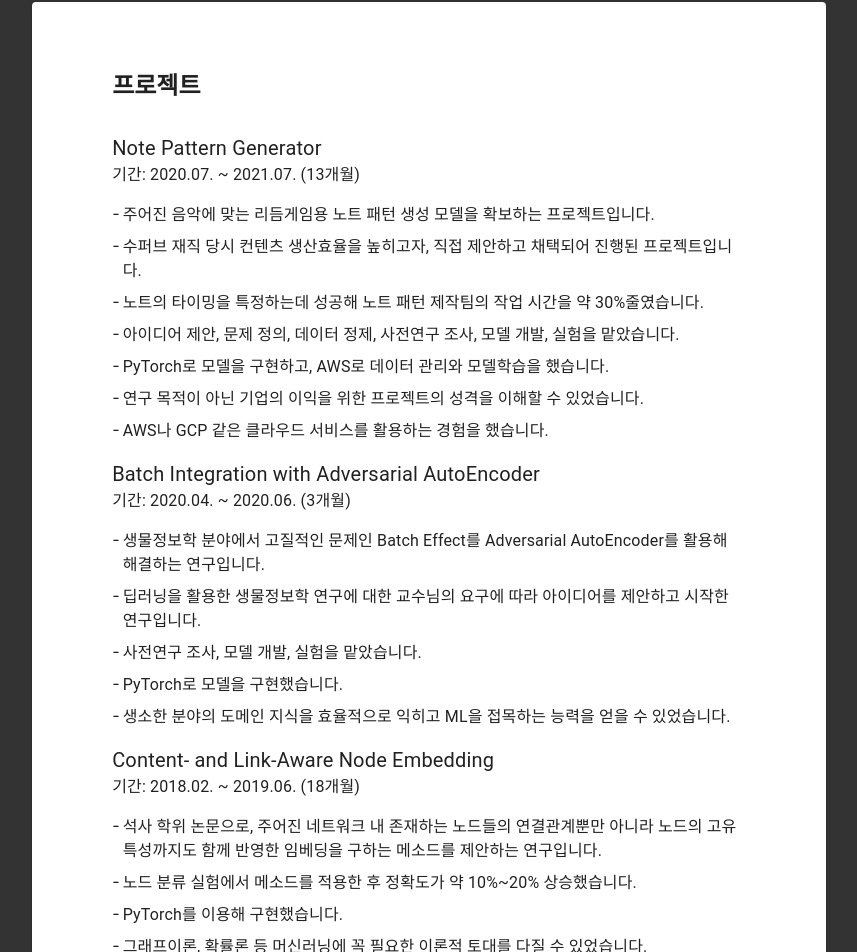
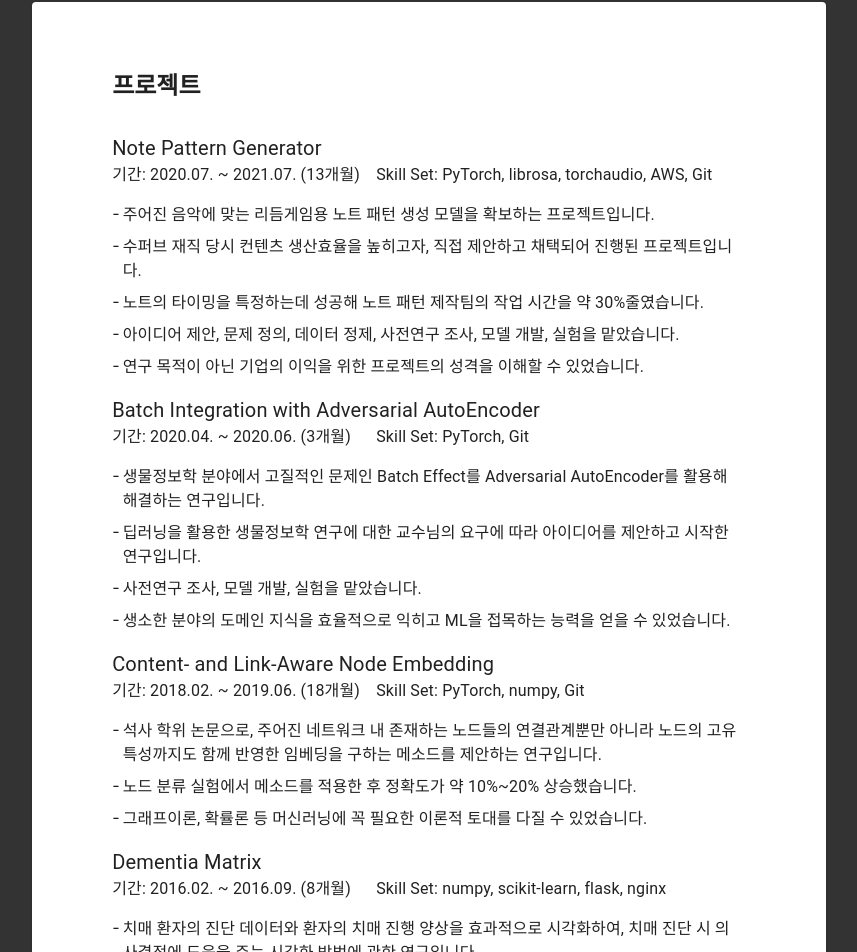
Before and after one commit to helloybz/resume, a React (Create React App) app: page / in a window 1280 px wide. Shown: the part 1315-2267 px from the top of the page, without its empty margins (211-1068 px from the left). Built offline with nearby package versions, Linux system fonts and the light colour scheme.

Commit message:
Add skillsets

```diff
--- a/src/Resume.js
+++ b/src/Resume.js
@@ -58,15 +58,15 @@ export function Resume({ printable = false }) {
                         "padding": { "xs": printable ? "1rem 2rem" : "0", "md": "1rem 2rem" },
                     }}>
 
-                    {info.project.items.slice(0, 3).map((item, i) => {
+                    {info.project.items.slice(0, 4).map((item, i) => {
                         return (
-                            <ProjectItem key={i} printable={printable} name={item.name} at={item.at} duration={item.duration} description={item.description} />
+                            <ProjectItem key={i} printable={printable} name={item.name} at={item.at} skillset={item.skillset} duration={item.duration} description={item.description} />
                         )
                     })}
                 </Grid>
             </Grid>
 
-            <Grid className="page_3" item container component={printable ? null : Paper} sx={{ maxWidth: '210mm', minHeight: "297mm", padding: { "xs": "1rem", "md": "3rem" }, marginBottom: printable ? 0 : '1rem', display: "block" }}>
+            {/* <Grid className="page_3" item container component={printable ? null : Paper} sx={{ maxWidth: '210mm', minHeight: "297mm", padding: { "xs": "1rem", "md": "3rem" }, marginBottom: printable ? 0 : '1rem', display: "block" }}>
                 <Grid
                     item xs={12}
                     sx={{
@@ -87,11 +87,11 @@ export function Resume({ printable = false }) {
 
                     {info.project.items.slice(3, 6).map((item, i) => {
                         return (
-                            <ProjectItem key={i} printable={printable} name={item.name} at={item.at} duration={item.duration} description={item.description} />
+                            <ProjectItem key={i} printable={printable} name={item.name} at={item.at} skillset={item.skillset} duration={item.duration} description={item.description} />
                         )
                     })}
                 </Grid>
-            </Grid>
+            </Grid> */}
         </Grid >
 
     )
--- a/src/components/ProjectItem/ProjectItem.js
+++ b/src/components/ProjectItem/ProjectItem.js
@@ -1,15 +1,18 @@
 import { Grid, List, ListItem, ListItemText, Typography } from "@mui/material";
 
 
-export function ProjectItem({ printable = false, name, at, duration, description }) {
+export function ProjectItem({ printable = false, name, at, duration, skillset = '', description }) {
     var descriptionByLine = description.split('\n')
     return (
         <Grid item xs={12} container sx={{ padding: { "xs": printable ? "0" : "1rem 0", "md": "0" } }}>
             <Grid item xs={12} component={Typography} sx={{ "fontSize": "h6.fontSize" }}>
                 {name}
             </Grid>
-            <Grid item xs={12} component={Typography} sx={{ "fontSize": "1rem" }}>
+            <Grid item xs={printable ? 5 : 12} md={5} component={Typography} sx={{ "fontSize": "1rem" }}>
                 기간: {duration}
+            </Grid>
+            <Grid item xs={printable ? 7 : 12} md={7} component={Typography} sx={{ "fontSize": "1rem" }}>
+                Skill Set: {skillset.join(', ')}
             </Grid>
 
             <Grid item xs={12} component={List} container sx={{ "marginTop": "0.5rem" }}>
--- a/src/info.js
+++ b/src/info.js
@@ -52,25 +52,24 @@ export var info = {
                 "name": "Note Pattern Generator",
                 "at": "수퍼브",
                 "duration": "2020.07. ~ 2021.07. (13개월)",
+                "skillset": ["PyTorch", "librosa", "torchaudio", "AWS", "Git"],
                 "description": `\
                 주어진 음악에 맞는 리듬게임용 노트 패턴 생성 모델을 확보하는 프로젝트입니다.
                 수퍼브 재직 당시 컨텐츠 생산효율을 높히고자, 직접 제안하고 채택되어 진행된 프로젝트입니다.
                 노트의 타이밍을 특정하는데 성공해 노트 패턴 제작팀의 작업 시간을 약 30%줄였습니다.
                 아이디어 제안, 문제 정의, 데이터 정제, 사전연구 조사, 모델 개발, 실험을 맡았습니다.
-                PyTorch로 모델을 구현하고, AWS로 데이터 관리와 모델학습을 했습니다.
-                연구 목적이 아닌 기업의 이익을 위한 프로젝트의 성격을 이해할 수 있었습니다.
-                AWS나 GCP 같은 클라우드 서비스를 활용하는 경험을 했습니다.\
+                연구 목적이 아닌 기업의 이익을 위한 프로젝트의 성격을 이해할 수 있었습니다.\
                 `
             },
             {
                 "name": "Batch Integration with Adversarial AutoEncoder",
                 "at": "아주대학교 의료원",
                 "duration": "2020.04. ~ 2020.06. (3개월)",
+                "skillset": ["PyTorch", "Git"],
                 "description": `\
                 생물정보학 분야에서 고질적인 문제인 Batch Effect를 Adversarial AutoEncoder를 활용해 해결하는 연구입니다.
                 딥러닝을 활용한 생물정보학 연구에 대한 교수님의 요구에 따라 아이디어를 제안하고 시작한 연구입니다.
                 사전연구 조사, 모델 개발, 실험을 맡았습니다.
-                PyTorch로 모델을 구현했습니다.
                 생소한 분야의 도메인 지식을 효율적으로 익히고 ML을 접목하는 능력을 얻을 수 있었습니다.\
                 `,
             },
@@ -78,10 +77,10 @@ export var info = {
                 "name": "Content- and Link-Aware Node Embedding",
                 "at": "아주대학교 대학원",
                 "duration": "2018.02. ~ 2019.06. (18개월)",
+                "skillset": ["PyTorch", "numpy", "Git"],
                 "description": `\
                 석사 학위 논문으로, 주어진 네트워크 내 존재하는 노드들의 연결관계뿐만 아니라 노드의 고유 특성까지도 함께 반영한 임베딩을 구하는 메소드를 제안하는 연구입니다.
                 노드 분류 실험에서 메소드를 적용한 후 정확도가 약 10%~20% 상승했습니다.
-                PyTorch를 이용해 구현했습니다.
                 그래프이론, 확률론 등 머신러닝에 꼭 필요한 이론적 토대를 다질 수 있었습니다.\
                 `,
             },
@@ -89,6 +88,7 @@ export var info = {
                 "name": "Dementia Matrix",
                 "at": "아주대학교",
                 "duration": "2016.02. ~ 2016.09. (8개월)",
+                "skillset": ["numpy", "scikit-learn", "flask", "nginx"],
                 "description": `\
                 치매 환자의 진단 데이터와 환자의 치매 진행 양상을 효과적으로 시각화하여, 치매 진단 시 의사결정에 도움을 주는 시각화 방법에 관한 연구입니다.
                 이 연구는 IEEE VIS 2016에서 열린 BioVis workshop 포스터 부분에 채택되었습니다.
```
